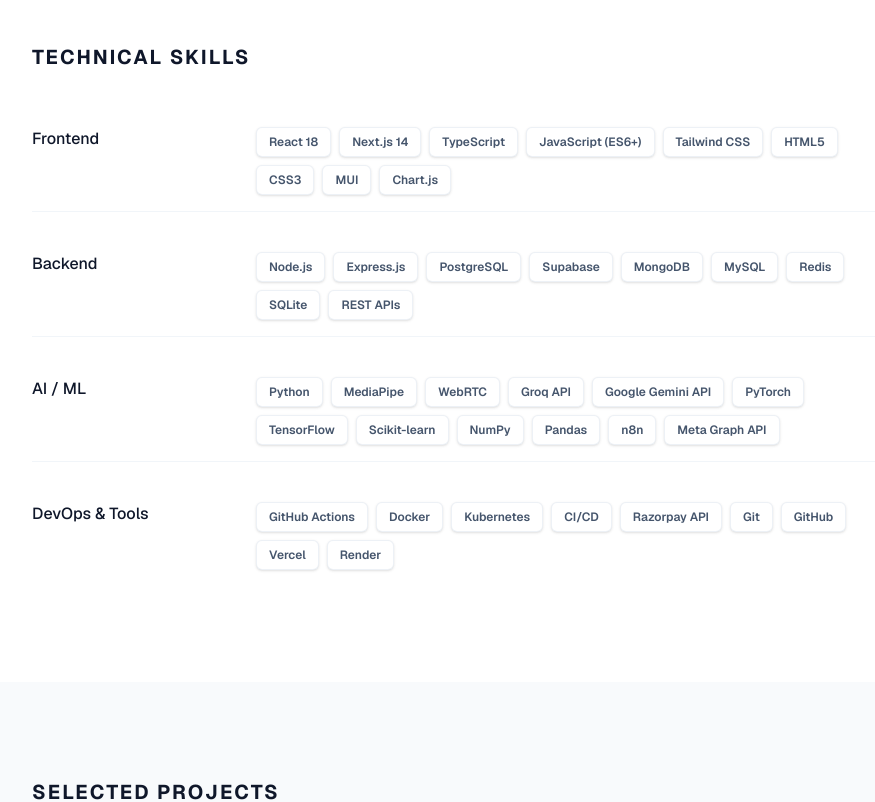
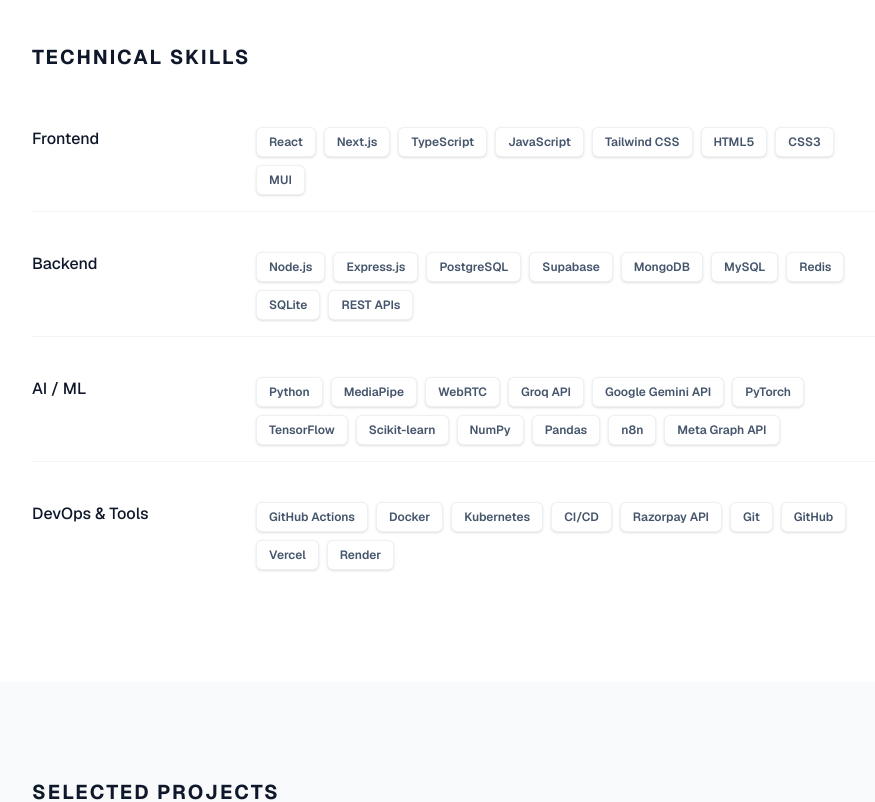
Before and after one commit to bott-127001/Samarth-Portfolio, a React (Vite) app: page / in a window 1280 px wide. Shown: the part 1620-2422 px from the top of the page, without its empty margins (184-1059 px from the left). Built offline with nearby package versions, Linux system fonts and the light colour scheme.

Commit message:
Remove versions and Chart.js from Frontend skills and project tags

```diff
--- a/src/App.jsx
+++ b/src/App.jsx
@@ -295,7 +295,7 @@ const CodivaSection = () => {
 
 const Skills = () => {
   const categories = [
-    { title: "Frontend", skills: ["React 18", "Next.js 14", "TypeScript", "JavaScript (ES6+)", "Tailwind CSS", "HTML5", "CSS3", "MUI", "Chart.js"] },
+    { title: "Frontend", skills: ["React", "Next.js", "TypeScript", "JavaScript", "Tailwind CSS", "HTML5", "CSS3", "MUI"] },
     { title: "Backend", skills: ["Node.js", "Express.js", "PostgreSQL", "Supabase", "MongoDB", "MySQL", "Redis", "SQLite", "REST APIs"] },
     { title: "AI / ML", skills: ["Python", "MediaPipe", "WebRTC", "Groq API", "Google Gemini API", "PyTorch", "TensorFlow", "Scikit-learn", "NumPy", "Pandas", "n8n", "Meta Graph API"] },
     { title: "DevOps & Tools", skills: ["GitHub Actions", "Docker", "Kubernetes", "CI/CD", "Razorpay API", "Git", "GitHub", "Vercel", "Render"] }
@@ -387,7 +387,7 @@ const Projects = () => {
       title: "TurfFlow — Multi-Sport Arena SaaS & WhatsApp Booking Engine",
       subtitle: "Omnichannel Sports Arena Management & Automated Reservation Engine",
       description: "Launched under Codiva Labs for sports arena and box cricket turf operators to completely automate customer reservations, payments, and daily facility operations without manual staff or phone calls. Enables players to check availability and book instantly via web or conversational WhatsApp (English/Hinglish). Solves double-booking race conditions through 5-minute Redis distributed slot locks, automates Razorpay payments with webhook idempotency and late-capture auto-refunds, generates 4-digit QR Gate Passes, and automates dynamic pricing, rainout cancellations, and monthly owner financial ledgers.",
-      tags: ["React 18", "TypeScript", "Node.js", "Express", "PostgreSQL", "Supabase", "Redis", "Razorpay", "Baileys + n8n"],
+      tags: ["React", "TypeScript", "Node.js", "Express", "PostgreSQL", "Supabase", "Redis", "Razorpay", "Baileys + n8n"],
       highlight: "🚀 Codiva Venture · Flagship B2B SaaS",
       github: null,
       demo: "https://turfflow-codiva.vercel.app/",
@@ -399,7 +399,7 @@ const Projects = () => {
       title: "RVOLX — Institutional Intraday Quantitative Signals Platform",
       subtitle: "Quantitative Trading Signals Engine & Ultra-Low-Latency Delivery",
       description: "Launched under Codiva Labs as a quantitative trading signals SaaS for NSE NIFTY 200 cash equities firing at 09:30 AM IST using Relative Volume (RVOL >= 2.5x), 14-period ATR volatility corridors, and strict >=1:2 Risk-to-Reward filters. Engineered an air-gapped HMAC-SHA256 signal ingestion bridge (<15ms latency), 3-tier RBAC across 4 web portals, and sub-450ms consent-verified WhatsApp alert delivery.",
-      tags: ["Next.js 14", "TypeScript", "PostgreSQL 18", "HMAC-SHA256", "Baileys WhatsApp", "Razorpay"],
+      tags: ["Next.js", "TypeScript", "PostgreSQL", "HMAC-SHA256", "Baileys WhatsApp", "Razorpay"],
       highlight: "📈 Codiva Venture · FinTech SaaS",
       github: null,
       demo: "https://rvolx.netlify.app/",
@@ -411,7 +411,7 @@ const Projects = () => {
       title: "Prosperia — AI Real Estate Lead & Revenue Recovery SaaS",
       subtitle: "AI PropTech Lead Qualification, Calendar Scheduler & Pipeline CRM",
       description: "Launched under Codiva Labs as an autonomous customer acquisition and pipeline revenue recovery SaaS engineered for real estate agencies and developers. Features omnichannel conversational lead capture and qualification via Groq Llama 3.3 and Gemini tool contracts, semantic property inventory matching using pgvector, automated site visit booking with two-way calendar sync, and dormant CRM lead re-activation campaigns.",
-      tags: ["React 18", "Node.js", "Express", "PostgreSQL", "Supabase RLS", "pgvector", "Groq AI", "Meta APIs"],
+      tags: ["React", "Node.js", "Express", "PostgreSQL", "Supabase RLS", "pgvector", "Groq AI", "Meta APIs"],
       highlight: "🏢 Codiva Venture · PropTech AI SaaS",
       github: "https://github.com/bott-127001/Prosperia",
       demo: "https://real-estate-iota-six-59.vercel.app/"
```
